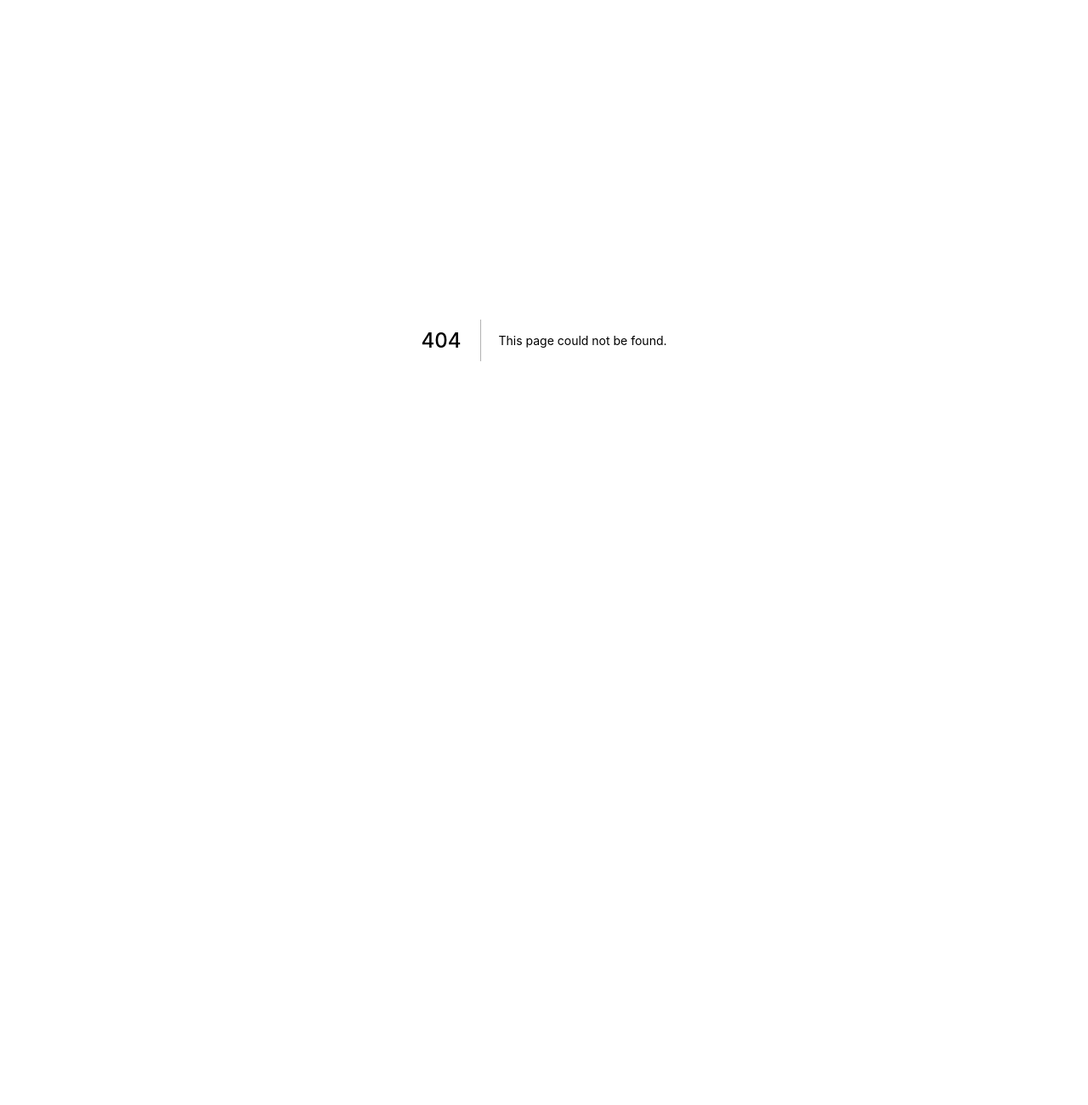
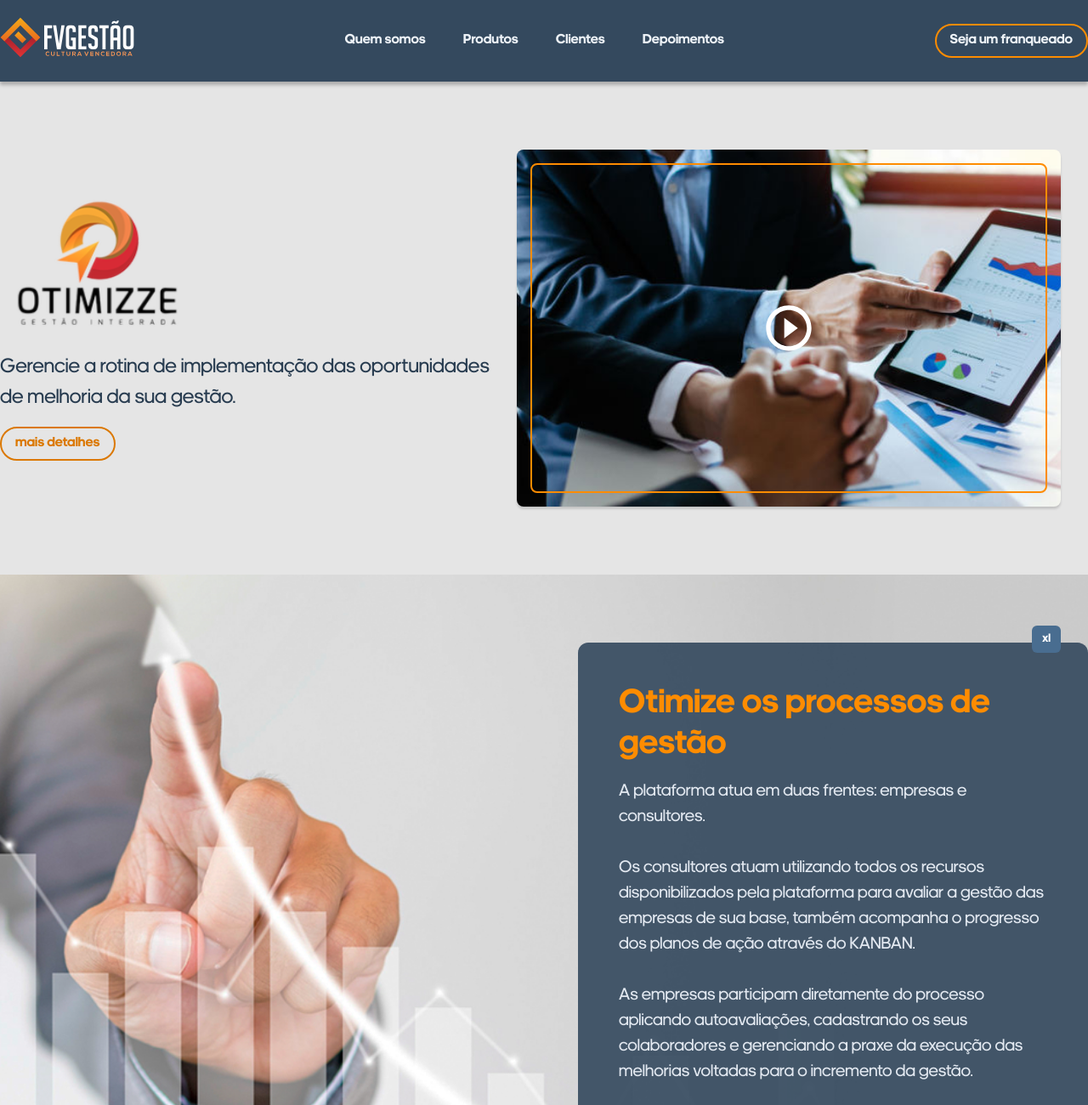
Before and after one commit to carlos3duardo/site-fvgestao, a Next.js app: page /plataforma/otimizze in a window 1280 px wide. Before the commit this address had no page. Shown: the top 1300 px of the page at 85% size. Before the commit the page ends 800 px from the top, so only its background shows below. Built offline with nearby package versions, Linux system fonts and the light colour scheme.

Commit message:
Rascunho da pagina das plataformas
TODO: Faltando a sessao de duvidas frequentes

```diff
--- a/src/components/Home/Plataformas/index.tsx
+++ b/src/components/Home/Plataformas/index.tsx
@@ -1,5 +1,14 @@
 import Image from 'next/image';
-import { Box, Flex, Heading, Text, VStack, chakra } from '@chakra-ui/react';
+import {
+  Button,
+  Box,
+  Flex,
+  Heading,
+  Text,
+  VStack,
+  chakra,
+} from '@chakra-ui/react';
+import Link from 'next/link';
 
 import { Container } from '../../Layout';
 
@@ -34,6 +43,7 @@
   iconeUrl: string;
   nome: string;
   descricao: string;
+  href: string;
   reverse?: boolean;
 }
 
@@ -41,6 +51,7 @@
   nome,
   descricao,
   iconeUrl,
+  href,
   reverse = false,
 }: PlataformaProps) {
   return (
@@ -49,15 +60,46 @@
       direction={{ base: 'column', md: reverse ? 'row-reverse' : 'row' }}
     >
       <chakra.figure w="300px" textAlign="center">
-        <Image src={iconeUrl} alt={nome} width={229} height={160} />
+        <Image
+          src={iconeUrl}
+          alt={nome}
+          width={229}
+          height={160}
+          layout="fixed"
+        />
       </chakra.figure>
-      <Text
-        fontSize="1.5rem"
-        flex="1"
+      <chakra.div
         textAlign={{ base: 'center', md: reverse ? 'right' : 'left' }}
       >
-        {descricao}
-      </Text>
+        <Text
+          fontSize="1.5rem"
+          flex="1"
+          textAlign={{ base: 'center', md: reverse ? 'right' : 'left' }}
+          marginBottom="0.5rem"
+        >
+          {descricao}
+        </Text>
+        <Link href={href} passHref>
+          <Button
+            as="a"
+            colorScheme="orange"
+            variant="outline"
+            borderWidth="2px"
+            borderRadius="99px"
+            size="sm"
+            _hover={{
+              background: 'orange.50',
+            }}
+            _active={{
+              background: 'orange.500',
+              borderColor: 'orange.500',
+              textColor: '#ffffff',
+            }}
+          >
+            saiba mais
+          </Button>
+        </Link>
+      </chakra.div>
     </Flex>
   );
 }
@@ -82,6 +124,7 @@
             nome="Otimizze"
             iconeUrl="/img/app-otimizze.png"
             descricao="Aqui você identifica o grau de profissionalismo gerencial do seu negócio através de planos operacionais, criando musculatura para solidificar o seu negócio."
+            href="/plataforma/otimizze"
           />
 
           <Dots />
@@ -90,6 +133,7 @@
             nome="Perfforme"
             iconeUrl="/img/app-perfforme.png"
             descricao="Capacite os seus colaboradores para o desempenho total de suas capacidades técnicas vocacionais, competências e saberes."
+            href="/plataforma/perfforme"
             reverse
           />
 
@@ -99,6 +143,7 @@
             nome="Capacitte"
             iconeUrl="/img/app-capacitte.png"
             descricao="Um centro de excelência impulsionando a cultura de um aprendizado dirigido ao desenvolvimento e crescimento sustentável da empresa."
+            href="/plataforma/capacitte"
           />
 
           <Dots />
@@ -107,6 +152,7 @@
             nome="Levantt"
             iconeUrl="/img/app-levantt.png"
             descricao="Acompanhamento o grau de satisfação e fidelidade dos clientes, objetivando o sucesso na relação de serviços e produtos ofertados."
+            href="/plataforma/levantt"
             reverse
           />
         </VStack>
--- a/src/components/Layout/Header/index.tsx
+++ b/src/components/Layout/Header/index.tsx
@@ -20,7 +20,15 @@
         justifyContent="space-between"
         padding={{ base: '20px 1rem', xl: '20px 0' }}
       >
-        <Image src="/img/fvgestao-logo-header.svg" width={158} height={48} />
+        <Link href="/" passHref>
+          <chakra.a>
+            <Image
+              src="/img/fvgestao-logo-header.svg"
+              width={158}
+              height={48}
+            />
+          </chakra.a>
+        </Link>
 
         <Box display={{ base: 'none', lg: 'block' }}>
           <HStack>
--- /dev/null
+++ b/src/pages/plataforma/otimizze.tsx
@@ -0,0 +1,232 @@
+import {
+  Box,
+  Flex,
+  Icon,
+  chakra,
+  Heading,
+  Text,
+  Button,
+  UnorderedList,
+  ListItem,
+} from '@chakra-ui/react';
+import Link from 'next/link';
+import Image from 'next/image';
+import Head from 'next/head';
+import { MdPlayCircleOutline } from 'react-icons/md';
+
+import { Container, Header } from '../../components/Layout';
+import Contato from '../../components/Layout/Contato';
+import Footer from '../../components/Layout/Footer';
+import ViewBreakpoint from '../../components/Layout/ViewBreakpoint';
+import { Depoimentos } from '../../components/Home';
+
+export default function Otimizze(): JSX.Element {
+  return (
+    <>
+      <Head>
+        <title>FV Gestão | Quem Somos</title>
+      </Head>
+      <Flex direction="column" width="100%" height="100%" minHeight="100vh">
+        <Header />
+        <Box flex="1" marginTop="96px">
+          <Box bgColor="#e5e5e5" padding="5rem 0">
+            <Container>
+              <Flex
+                width="100%"
+                align="center"
+                direction={{ base: 'column', lg: 'row' }}
+              >
+                <chakra.div flex="1" textColor="primary.800">
+                  <chakra.figure w="300px">
+                    <Image
+                      src="/img/app-otimizze.png"
+                      alt="Otimizze"
+                      width={229}
+                      height={160}
+                      layout="fixed"
+                    />
+                  </chakra.figure>
+                  <Text fontSize="1.5rem" m="1rem 0">
+                    Gerencie a rotina de implementação das oportunidades de
+                    melhoria da sua gestão.
+                  </Text>
+                  <Link href="/quem-somos" passHref>
+                    <Button
+                      as="a"
+                      colorScheme="orange"
+                      variant="outline"
+                      borderWidth="2px"
+                      borderRadius="99px"
+                      _hover={{
+                        background: 'orange.50',
+                      }}
+                      _active={{
+                        background: 'orange.500',
+                        borderColor: 'orange.500',
+                        textColor: '#ffffff',
+                      }}
+                    >
+                      mais detalhes
+                    </Button>
+                  </Link>
+                </chakra.div>
+                <chakra.figure
+                  width={{ base: '100%', lg: '520px', xl: '640px' }}
+                  height={{ base: '260px', md: '420px' }}
+                  margin={{ base: '0 0 2rem 0', lg: '0 2rem 0 0' }}
+                  padding="1rem"
+                  backgroundImage="/img/video-cover-otimizze.jpg"
+                  backgroundRepeat="no-repeat"
+                  backgroundPosition="center center"
+                  backgroundSize="cover"
+                  backgroundColor="orange.100"
+                  borderRadius="0.5rem"
+                  boxShadow="0 .175rem .175rem rgba(0, 0, 0, 0.15)"
+                >
+                  <Flex
+                    width="100%"
+                    height="100%"
+                    borderWidth="2px"
+                    borderColor="orange.500"
+                    borderRadius=".5rem"
+                    transition="all 0.2s ease"
+                    align="center"
+                    justify="center"
+                    _hover={{
+                      backgroundColor: 'rgba(254, 140, 0, 0.2)',
+                    }}
+                  >
+                    <Icon
+                      as={MdPlayCircleOutline}
+                      w="4rem"
+                      h="4rem"
+                      color="white"
+                    />
+                  </Flex>
+                </chakra.figure>
+              </Flex>
+            </Container>
+          </Box>
+        </Box>
+
+        <Box
+          padding={{ base: '0', md: '5rem 0' }}
+          backgroundImage="url(/img/app-otimizze-page-background.jpg)"
+          backgroundRepeat="no-repeat"
+          backgroundPosition="center center"
+          backgroundSize="cover"
+        >
+          <Container
+            padding={{ base: '0', md: '0 2rem', xl: '0' }}
+            display="flex"
+            flexDirection="row-reverse"
+          >
+            <Box
+              padding="3rem"
+              width={{ base: '100%', lg: '600px' }}
+              color="gray.200"
+              position="relative"
+              _before={{
+                content: '""',
+                position: 'absolute',
+                top: 0,
+                left: 0,
+                backgroundColor: 'background.light',
+                borderRadius: { base: '0', md: '0.75rem' },
+                width: '100%',
+                height: '100%',
+                opacity: '0.9',
+                zIndex: '0',
+              }}
+            >
+              <Heading
+                as="h2"
+                fontSize={{ base: '1.75rem', md: '2.5rem' }}
+                color="orange.500"
+                marginBottom="1rem"
+                position="relative"
+                zIndex="1"
+              >
+                Otimize os processos de gestão
+              </Heading>
+              <Text
+                fontSize="1.25rem"
+                marginBottom="1rem"
+                position="relative"
+                zIndex="1"
+              >
+                A plataforma atua em duas frentes: empresas e consultores.
+                <br />
+                <br />
+                Os consultores atuam utilizando todos os recursos
+                disponibilizados pela plataforma para avaliar a gestão das
+                empresas de sua base, também acompanha o progresso dos planos de
+                ação através do KANBAN.
+                <br />
+                <br />
+                As empresas participam diretamente do processo aplicando
+                autoavaliações, cadastrando os seus colaboradores e gerenciando
+                a praxe da execução das melhorias voltadas para o incremento da
+                gestão.
+                <br />
+                <br />O KANBAN também está disponível para essas empresas.
+              </Text>
+
+              <Link href="#quem-somos" passHref>
+                <Button
+                  as="a"
+                  colorScheme="orange"
+                  variant="outline"
+                  borderWidth="2px"
+                  borderRadius="99px"
+                  _hover={{
+                    background: 'orange.50',
+                  }}
+                  _active={{
+                    background: 'orange.500',
+                    borderColor: 'orange.500',
+                    textColor: '#ffffff',
+                  }}
+                >
+                  mais detalhes
+                </Button>
+              </Link>
+            </Box>
+          </Container>
+        </Box>
+
+        <Box padding="5rem 0" bgColor="#e5e5e5">
+          <Container maxWidth="920px">
+            <Heading as="h1" textAlign="center" textTransform="uppercase">
+              Aumente os resultados
+            </Heading>
+            <Text fontSize="1.5rem" textAlign="justify" marginTop="2rem">
+              Os resultados são transformadores e indispensáveis para a melhoria
+              contínua, independentemente do porte da empresa.
+            </Text>
+            <UnorderedList fontSize="1.5rem" margin="2rem 0 0 2rem">
+              <ListItem>Avaliação do nível de maturidade da gestão</ListItem>
+              <ListItem>Auditorias</ListItem>
+              <ListItem>
+                Elaboração de comentários e oportunidades de melhoria
+              </ListItem>
+              <ListItem>
+                Criação de planos de ação e acompanhamento da implementação de
+                melhorias por meio do Kanban
+              </ListItem>
+              <ListItem>
+                Criação de quadros para a gestão de atividades internas
+              </ListItem>
+            </UnorderedList>
+          </Container>
+        </Box>
+
+        <Depoimentos />
+
+        <Contato />
+        <Footer />
+        <ViewBreakpoint />
+      </Flex>
+    </>
+  );
+}
```
Also changed, not shown: src/pages/quem-somos.tsx (+1 -9 lines), public/img/app-otimizze-page-background.jpg (added), public/img/video-cover-otimizze.jpg (added).
